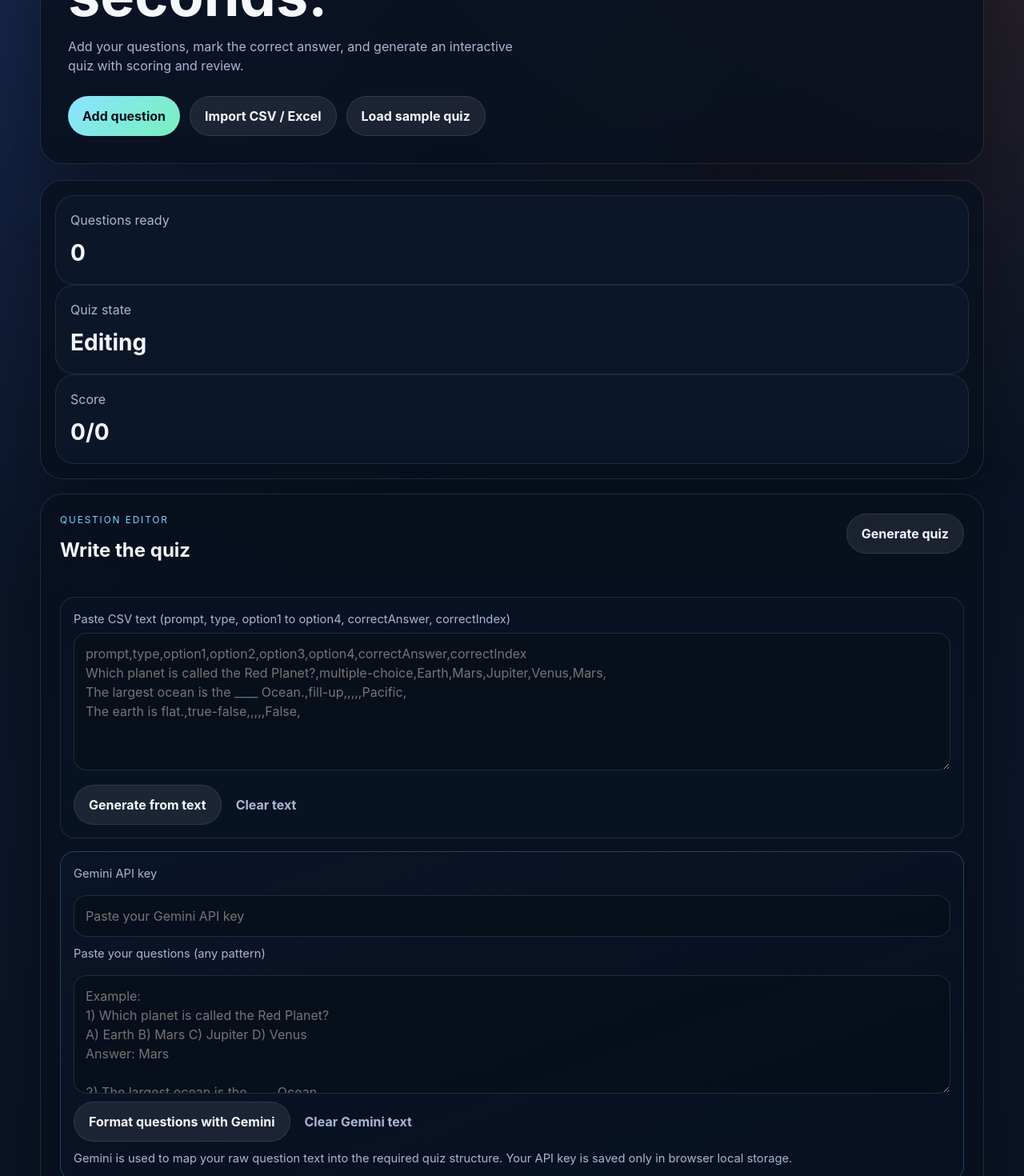
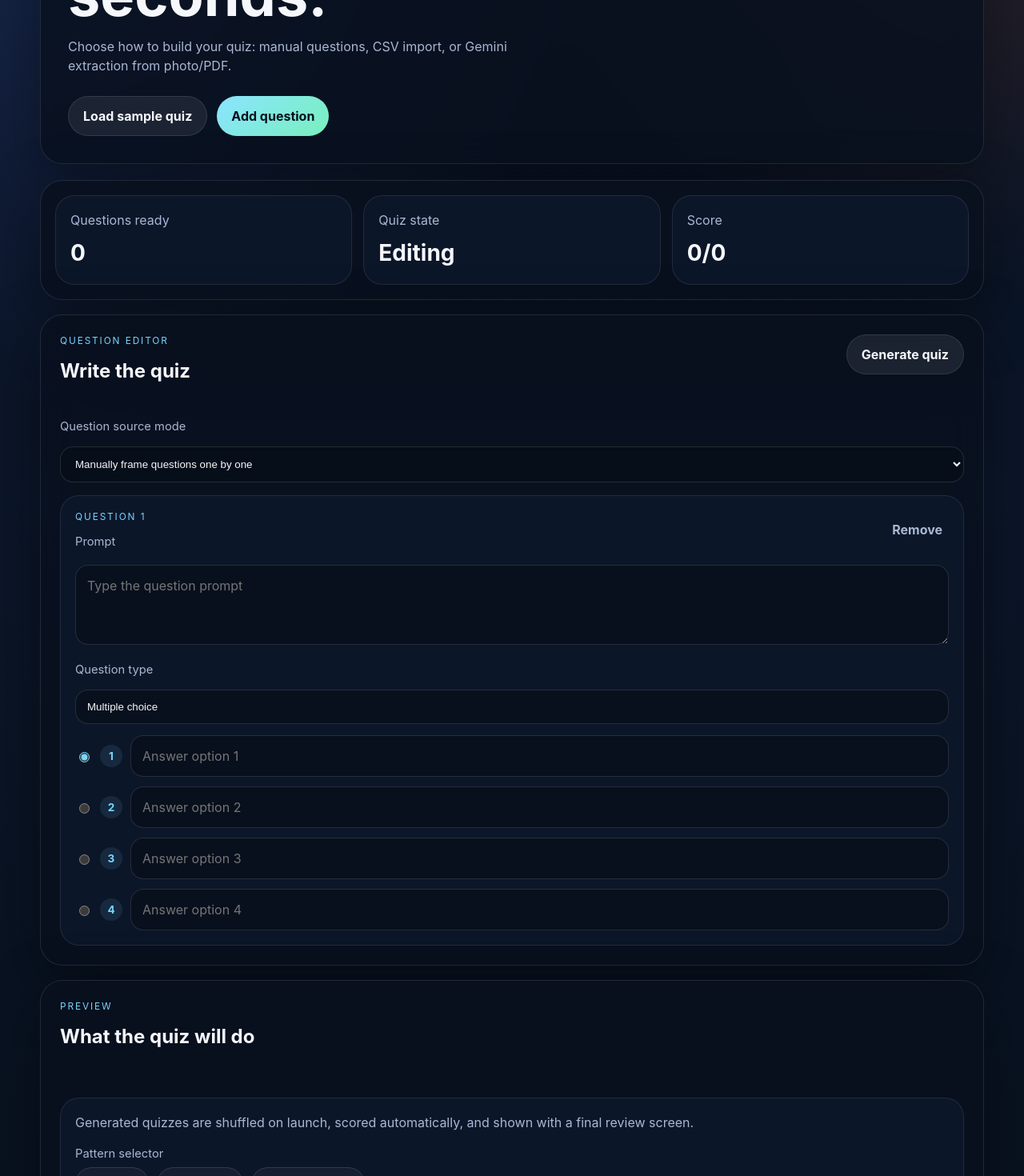
Before and after one commit to ayush-bhavsar/quizzes, a React (Vite) app: page / in a window 1280 px wide. Shown: the part 340-1810 px from the top of the page at 80% size. Built offline with nearby package versions, Linux system fonts and the light colour scheme.

Commit message:
build quiz from photoes and pdf directly and security updated for Gemini key storage locally

```diff
--- a/src/App.tsx
+++ b/src/App.tsx
@@ -31,6 +31,7 @@ type ResultEntry = {
 };
 
 type Phase = 'builder' | 'quiz' | 'summary';
+type InputMode = 'manual' | 'csv' | 'gemini-file';
 
 type ImportRow = Record<string, unknown>;
 
@@ -55,6 +56,8 @@ type GeminiApiResponse = {
 };
 
 const GEMINI_KEY_STORAGE = 'quizzes.geminiApiKey';
+
+const GEMINI_SUPPORTED_FILE_HINT = 'Upload a JPG, PNG, WEBP, or PDF file.';
 
 const importedHeaders = {
   prompt: ['prompt', 'question', 'quiz question', 'question prompt'],
@@ -408,9 +411,35 @@ const parseQuestionsFromGeminiText = (value: string) => {
   }
 };
 
+const arrayBufferToBase64 = (buffer: ArrayBuffer) => {
+  let binary = '';
+  const bytes = new Uint8Array(buffer);
+  const chunkSize = 0x8000;
+
+  for (let index = 0; index < bytes.length; index += chunkSize) {
+    const chunk = bytes.subarray(index, index + chunkSize);
+    binary += String.fromCharCode(...chunk);
+  }
+
+  return btoa(binary);
+};
+
+const getGeminiMimeType = (file: File) => {
+  if (file.type.startsWith('image/')) {
+    return file.type;
+  }
+
+  if (file.type === 'application/pdf' || file.name.toLowerCase().endsWith('.pdf')) {
+    return 'application/pdf';
+  }
+
+  return '';
+};
+
 function App() {
   const [questions, setQuestions] = useState<QuestionDraft[]>([createBlankQuestion()]);
   const [phase, setPhase] = useState<Phase>('builder');
+  const [inputMode, setInputMode] = useState<InputMode>('manual');
   const [quiz, setQuiz] = useState<QuizQuestion[]>([]);
   const [currentIndex, setCurrentIndex] = useState(0);
   const [selectedAnswer, setSelectedAnswer] = useState('');
@@ -428,8 +457,10 @@ function App() {
     return window.localStorage.getItem(GEMINI_KEY_STORAGE) ?? '';
   });
   const [geminiPrompt, setGeminiPrompt] = useState('');
+  const [geminiFile, setGeminiFile] = useState<File | null>(null);
   const [isGeneratingWithGemini, setIsGeneratingWithGemini] = useState(false);
-  const fileInputRef = useRef<HTMLInputElement>(null);
+  const csvFileInputRef = useRef<HTMLInputElement>(null);
+  const geminiFileInputRef = useRef<HTMLInputElement>(null);
 
   const currentQuestion = quiz[currentIndex];
   const totalQuestions = quiz.length;
@@ -497,8 +528,12 @@ function App() {
     setError('');
   };
 
-  const openImportDialog = () => {
-    fileInputRef.current?.click();
+  const openCsvImportDialog = () => {
+    csvFileInputRef.current?.click();
+  };
+
+  const openGeminiFileDialog = () => {
+    geminiFileInputRef.current?.click();
   };
 
   const togglePattern = (type: QuestionType) => {
@@ -573,20 +608,46 @@ function App() {
     }
   };
 
-  const generateQuizFromGemini = async () => {
+  const pickGeminiFile = (event: ChangeEvent<HTMLInputElement>) => {
+    const file = event.target.files?.[0] ?? null;
+    event.target.value = '';
+
+    if (!file) {
+      return;
+    }
+
+    const mimeType = getGeminiMimeType(file);
+    if (!mimeType) {
+      setGeminiFile(null);
+      setError(`Unsupported file type. ${GEMINI_SUPPORTED_FILE_HINT}`);
+      return;
+    }
+
+    setGeminiFile(file);
+    setError('');
+  };
+
+  const generateQuizFromGeminiFile = async () => {
     if (!geminiApiKey.trim()) {
       setError('Add your Gemini API key before generating quiz questions.');
       return;
     }
 
-    if (!geminiPrompt.trim()) {
-      setError('Paste your raw questions before using Gemini formatting.');
+    if (!geminiFile) {
+      setError(`Choose an image or PDF before using Gemini. ${GEMINI_SUPPORTED_FILE_HINT}`);
+      return;
+    }
+
+    const mimeType = getGeminiMimeType(geminiFile);
+    if (!mimeType) {
+      setError(`Unsupported file type. ${GEMINI_SUPPORTED_FILE_HINT}`);
       return;
     }
 
     setIsGeneratingWithGemini(true);
 
     try {
+      const fileData = arrayBufferToBase64(await geminiFile.arrayBuffer());
       const response = await fetch(
         `https://generativelanguage.googleapis.com/v1beta/models/gemini-1.5-flash:generateContent?key=${encodeURIComponent(geminiApiKey.trim())}`,
         {
@@ -600,19 +661,26 @@ function App() {
                 parts: [
                   {
                     text: [
-                      'You are a quiz formatter.',
-                      'Convert ONLY the user-provided questions into quiz rows. Do not create new questions.',
+                      'You are a quiz generator for student practice tests.',
+                      'Read the uploaded image or PDF and extract questions from it.',
+                      'Convert ONLY extracted questions into quiz rows. Do not create unrelated questions.',
                       'Return JSON only with either an array of objects or {"questions": []}.',
                       'Allowed types: multiple-choice, fill-up, true-false.',
                       'Each object should use fields: prompt, type, option1, option2, option3, option4, correctAnswer, correctIndex.',
-                      'Infer type from the user text: MCQ with choices => multiple-choice, true/false statements => true-false, otherwise fill-up.',
+                      'Infer type from extracted text: MCQ with choices => multiple-choice, true/false statements => true-false, otherwise fill-up.',
                       'For true-false, use correctAnswer as True or False.',
                       'For fill-up, provide prompt and correctAnswer.',
                       'Extract answers from markers like Answer:, Correct:, Ans:, ->, or inline answer hints when present.',
                       'If a question has no reliable answer, skip that question instead of guessing.',
                       'Do not include markdown, comments, or extra keys.',
-                      `User input: ${geminiPrompt}`,
+                      geminiPrompt.trim() ? `Extra user instruction: ${geminiPrompt.trim()}` : 'No extra user instruction.',
                     ].join('\n'),
+                  },
+                  {
+                    inlineData: {
+                      mimeType,
+                      data: fileData,
+                    },
                   },
                 ],
               },
@@ -644,16 +712,17 @@ function App() {
       const generatedQuestions = parseQuestionsFromGeminiText(modelText);
 
       if (!generatedQuestions.length) {
-        setError('Could not extract valid questions from your text. Include clear answers like "Answer: ..." for each question and try again.');
+        setError('Could not extract valid questions from the uploaded file. Ensure each question includes a clear answer and try another image/PDF.');
         return;
       }
 
       setQuestions(generatedQuestions);
       setBulkInput('');
+      setGeminiFile(null);
       setError('');
       startQuiz(generatedQuestions);
     } catch {
-      setError('Could not generate questions with Gemini. Check network access and response format.');
+      setError('Could not generate questions with Gemini. Check network access, file quality, and response format.');
     } finally {
       setIsGeneratingWithGemini(false);
     }
@@ -703,18 +772,27 @@ function App() {
           <p className="eyebrow">quizzes</p>
           <h1>Turn your questions into a playable quiz in seconds.</h1>
           <p className="hero-description">
-            Add your questions, mark the correct answer, and generate an interactive quiz with scoring and review.
+            Choose how to build your quiz: manual questions, CSV import, or Gemini extraction from photo/PDF.
           </p>
           <div className="hero-actions">
+            <button className="secondary-button" onClick={loadSampleQuiz} type="button">
+              Load sample quiz
+            </button>
+            {inputMode === 'manual' ? (
               <button className="primary-button" onClick={addQuestion} type="button">
                 Add question
               </button>
-            <button className="secondary-button" onClick={openImportDialog} type="button">
+            ) : null}
+            {inputMode === 'csv' ? (
+              <button className="secondary-button" onClick={openCsvImportDialog} type="button">
                 {isImporting ? 'Importing...' : 'Import CSV / Excel'}
               </button>
-            <button className="secondary-button" onClick={loadSampleQuiz} type="button">
-              Load sample quiz
+            ) : null}
+            {inputMode === 'gemini-file' ? (
+              <button className="secondary-button" onClick={openGeminiFileDialog} type="button">
+                {geminiFile ? `Selected: ${geminiFile.name}` : 'Select photo / PDF'}
               </button>
+            ) : null}
           </div>
         </div>
 
@@ -751,6 +829,26 @@ function App() {
               </button>
             </div>
 
+            <div className="source-mode-row">
+              <label className="field-label" htmlFor="source-mode">
+                Question source mode
+              </label>
+              <select
+                id="source-mode"
+                className="text-input"
+                value={inputMode}
+                onChange={(event) => {
+                  setInputMode(event.target.value as InputMode);
+                  setError('');
+                }}
+              >
+                <option value="manual">Manually frame questions one by one</option>
+                <option value="csv">CSV questions</option>
+                <option value="gemini-file">Generate questions from Gemini photo/PDF</option>
+              </select>
+            </div>
+
+            {inputMode === 'csv' ? (
               <div className="bulk-entry-card">
                 <label className="field-label" htmlFor="bulk-quiz-input">
                   Paste CSV text (prompt, type, option1 to option4, correctAnswer, correctIndex)
@@ -767,14 +865,19 @@ function App() {
                 />
                 <div className="bulk-actions">
                   <button className="secondary-button" onClick={importQuizFromText} type="button">
-                  Generate from text
+                    Generate from CSV text
+                  </button>
+                  <button className="secondary-button" onClick={openCsvImportDialog} type="button">
+                    {isImporting ? 'Importing...' : 'Upload CSV / Excel file'}
                   </button>
                   <button className="ghost-button" onClick={() => setBulkInput('')} type="button">
                     Clear text
                   </button>
                 </div>
               </div>
+            ) : null}
 
+            {inputMode === 'gemini-file' ? (
               <div className="ai-entry-card">
                 <label className="field-label" htmlFor="gemini-api-key">
                   Gemini API key
@@ -788,31 +891,43 @@ function App() {
                   onChange={(event) => updateGeminiApiKey(event.target.value)}
                 />
 
-              <label className="field-label" htmlFor="gemini-quiz-text">
-                Paste your questions (any pattern)
+                <label className="field-label" htmlFor="gemini-file-prompt">
+                  Optional extraction instructions
                 </label>
                 <textarea
-                id="gemini-quiz-text"
+                  id="gemini-file-prompt"
                   className="text-input gemini-textarea"
-                rows={5}
-                placeholder={
-                  'Example:\n1) Which planet is called the Red Planet?\nA) Earth B) Mars C) Jupiter D) Venus\nAnswer: Mars\n\n2) The largest ocean is the ____ Ocean.\nAns: Pacific\n\n3) The earth is flat. True or False\nCorrect: False'
-                }
+                  rows={4}
+                  placeholder="Optional: tell Gemini to focus on specific sections, language, or question style."
                   value={geminiPrompt}
                   onChange={(event) => setGeminiPrompt(event.target.value)}
                 />
 
                 <div className="bulk-actions">
-                <button className="secondary-button" onClick={() => void generateQuizFromGemini()} type="button" disabled={isGeneratingWithGemini}>
-                  {isGeneratingWithGemini ? 'Formatting...' : 'Format questions with Gemini'}
+                  <button className="secondary-button" onClick={openGeminiFileDialog} type="button">
+                    {geminiFile ? `Selected: ${geminiFile.name}` : 'Choose photo or PDF'}
                   </button>
-                <button className="ghost-button" onClick={() => setGeminiPrompt('')} type="button">
-                  Clear Gemini text
+                  <button className="secondary-button" onClick={() => void generateQuizFromGeminiFile()} type="button" disabled={isGeneratingWithGemini}>
+                    {isGeneratingWithGemini ? 'Generating...' : 'Generate quiz from Gemini file'}
+                  </button>
+                  <button
+                    className="ghost-button"
+                    onClick={() => {
+                      setGeminiPrompt('');
+                      setGeminiFile(null);
+                    }}
+                    type="button"
+                  >
+                    Clear Gemini inputs
                   </button>
                 </div>
-              <p className="type-note">Gemini is used to map your raw question text into the required quiz structure. Your API key is saved only in browser local storage.</p>
+                <p className="type-note">
+                  Gemini reads your uploaded photo/PDF and returns quiz-ready questions. Your API key is saved only in browser local storage.
+                </p>
               </div>
+            ) : null}
 
+            {inputMode === 'manual' ? (
               <div className="question-list">
                 {questions.map((question, questionIndex) => (
                   <article className="question-card" key={question.id}>
@@ -919,6 +1034,7 @@ function App() {
                   </article>
                 ))}
               </div>
+            ) : null}
           </div>
 
           <aside className="panel preview-panel">
@@ -961,6 +1077,7 @@ function App() {
                 </label>
               </div>
               <ul>
+                <li>Source mode dropdown for manual / CSV / Gemini</li>
                 <li>One question at a time</li>
                 <li>Instant score tracking</li>
                 <li>Review of correct and wrong answers</li>
@@ -975,11 +1092,20 @@ function App() {
             </button>
 
             <input
-              ref={fileInputRef}
+              ref={csvFileInputRef}
               accept=".csv,.xls,.xlsx"
               aria-label="Import quiz file"
               className="file-input"
               onChange={importQuizFile}
+              type="file"
+            />
+
+            <input
+              ref={geminiFileInputRef}
+              accept="image/*,.pdf"
+              aria-label="Upload photo or PDF for Gemini"
+              className="file-input"
+              onChange={pickGeminiFile}
               type="file"
             />
           </aside>
--- a/src/styles.css
+++ b/src/styles.css
@@ -157,13 +157,13 @@ h1 {
 }
 
 .stats-grid {
-  drid-template-columns: repeat(3, minmax(0, 1fr));
+  display: grid;
+  grid-template-columns: repeat(3, minmax(0, 1fr));
   gap: 14px;
   align-content: start;
   border-radius: 28px;
   padding: 18px;
-  width: 100%: 28px;
-  padding: 18px;
+  width: 100%;
 }
 
 .stat-card,
@@ -224,6 +224,12 @@ h1 {
 .review-list {
   display: grid;
   gap: 16px;
+}
+
+.source-mode-row {
+  display: grid;
+  gap: 8px;
+  margin-bottom: 16px;
 }
 
 .bulk-entry-card {
@@ -465,10 +471,10 @@ h1 {
   gap: 12px;
   margin-bottom: 18px;
 }
+
+.summary-card {
   flex: 1;
   min-width: 150px;
-
-.summary-card {
   padding: 18px;
 }
 
```
Also changed, not shown: 1 other file (tests, documents, lock files or other folders). Lines whose indentation alone changed are shown as unchanged.
